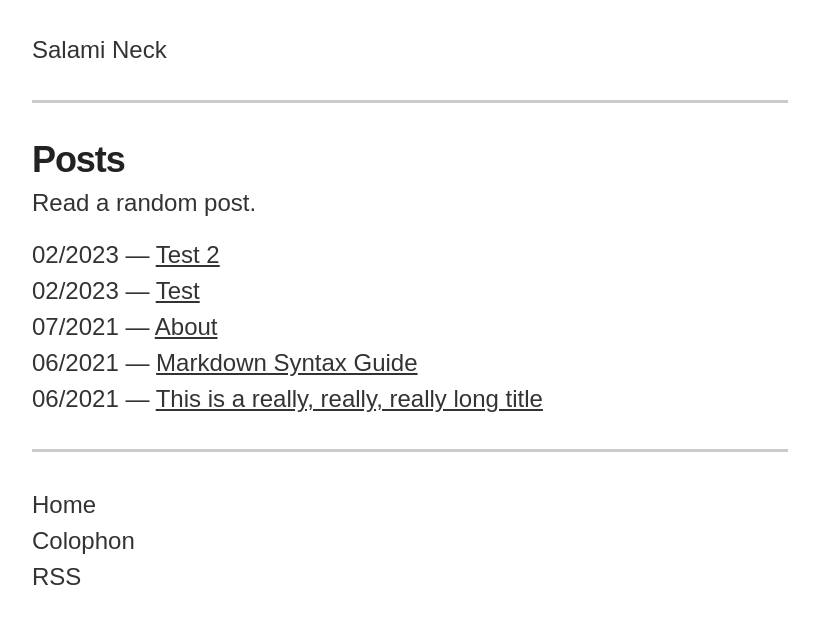
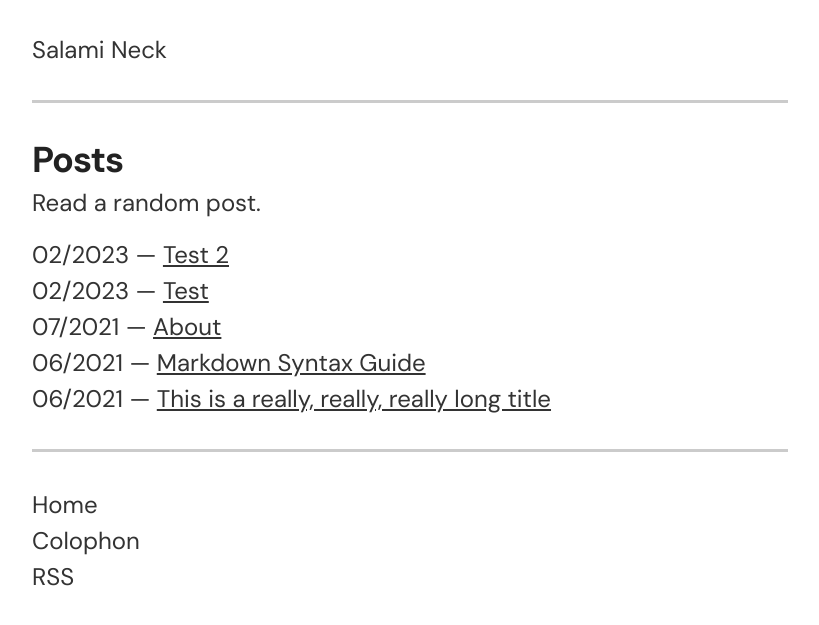
Before and after one commit to ajpwalser/ajpwalser.github.io, a Jekyll site: the page built from index.html, in a window 1280 px wide. Shown: the top 625 px of the page, without its empty margins (230-1049 px from the left). Built offline with Jekyll 4.4.1, drawn with Linux system fonts in a browser that asks for light colours; some web fonts are replaced.

Commit message:
Update style.css

```diff
--- a/css/style.css
+++ b/css/style.css
@@ -1,5 +1,5 @@
 :root {
-    --font-body: 'Radio Canada', sans-serif;
+    --font-body: 'DM Sans', sans-serif;
     --color-background: #fff;
     --color-background-secondary: #203851;
     --color-background-tertiary: #f0f0f0;
```
